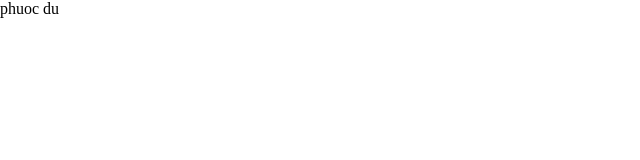
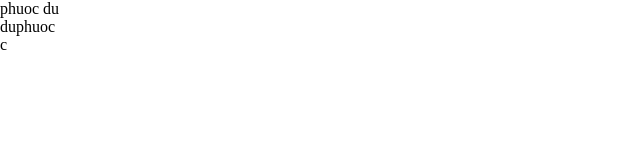
Before and after one commit to duphuoc2k4/BootstrapProject, a plain HTML site: page index.html in a window 1280 px wide. Shown: the full height of the page, 0-640 px from the left. Drawn offline with Linux system fonts and the light colour scheme.

Commit message:
update index

```diff
--- a/index.html
+++ b/index.html
@@ -11,5 +11,6 @@
     <header>
         <p>phuoc du</p>
     </header>
+    <section class="carousel"><p>duphuoc</p></section>c
 </body>
 </html>
```
